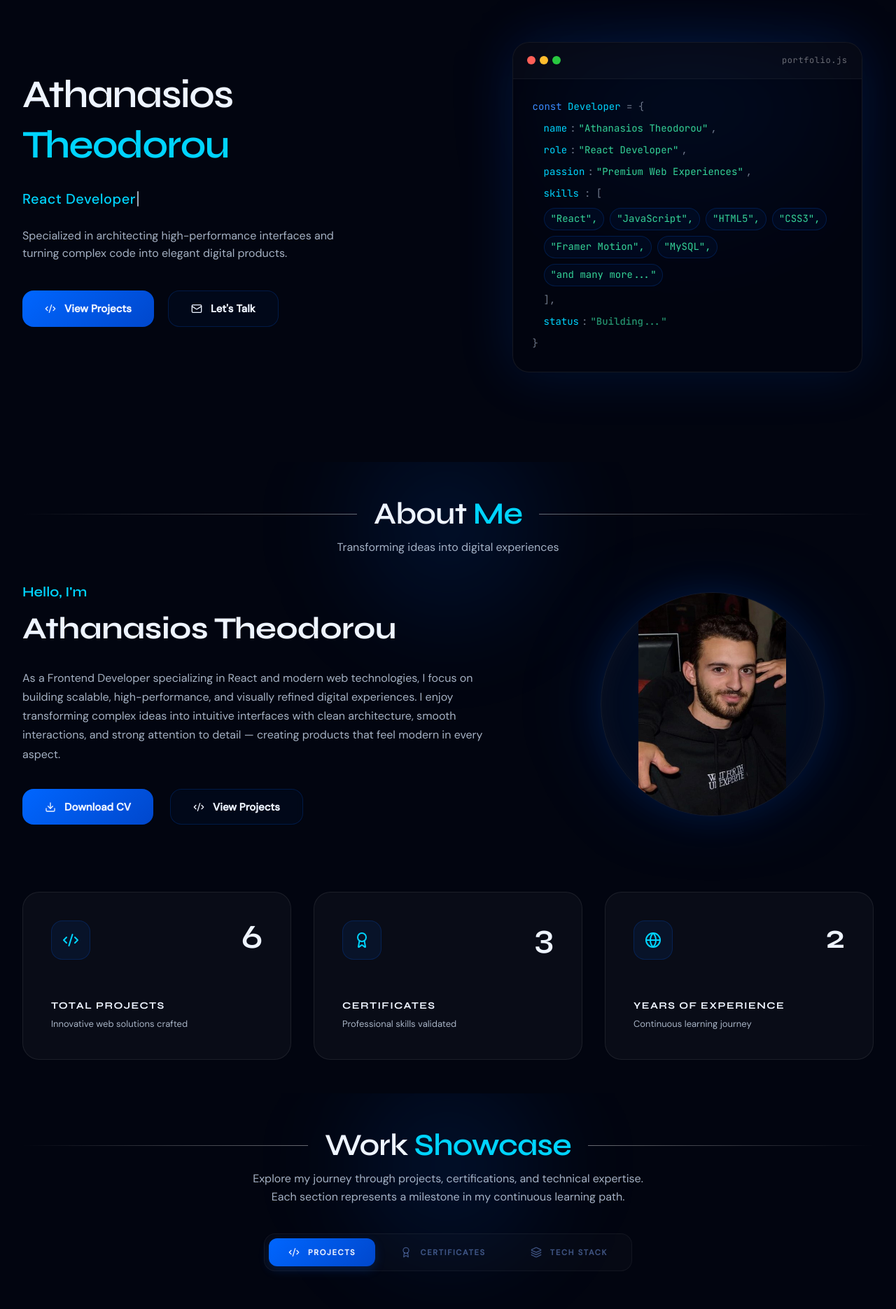
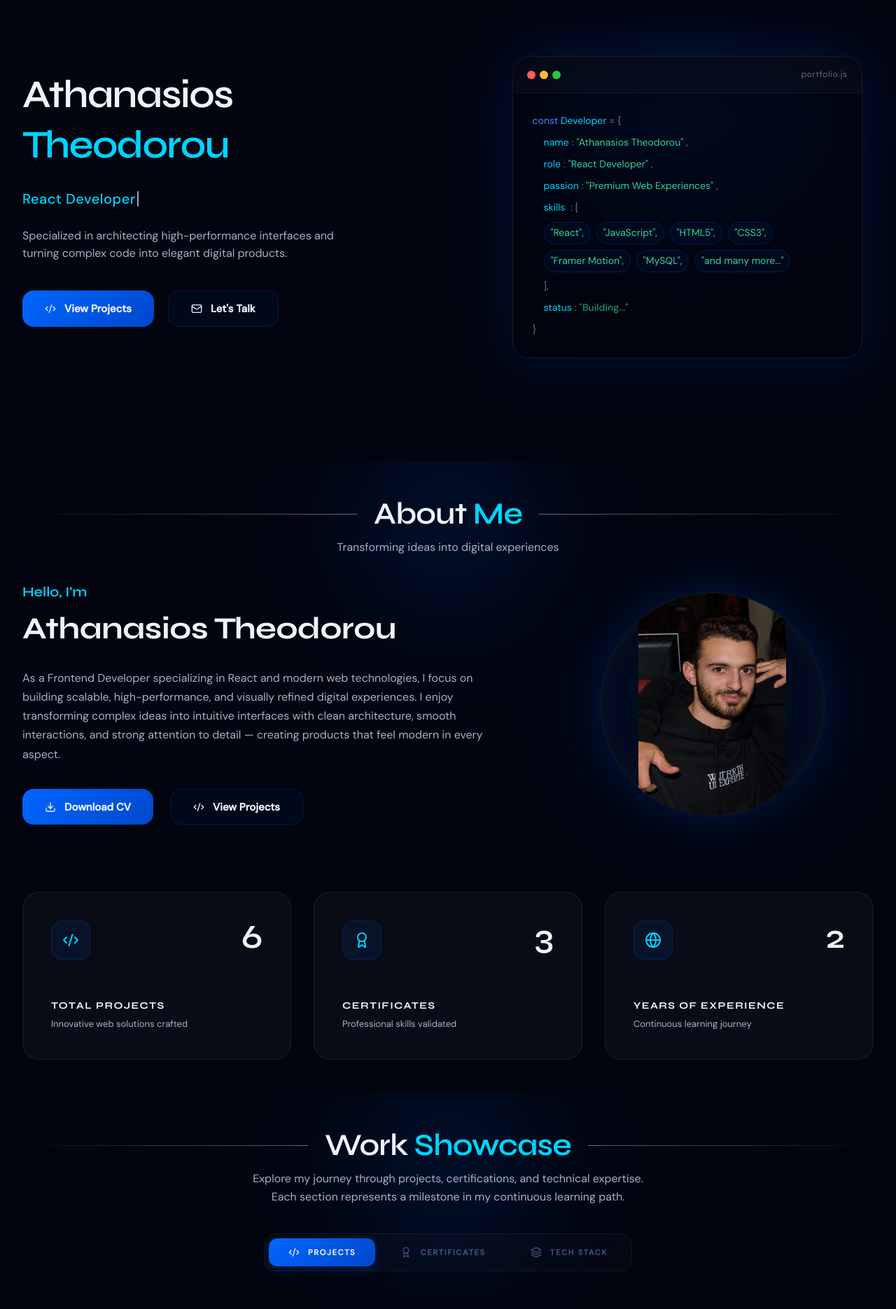
Before and after one commit to athanasios-theodorou/TheoDev-Portfolio, a React (Vite) app: page / in a window 1280 px wide. Shown: the part 140-2010 px from the top of the page at 70% size. Built offline with nearby package versions, Linux system fonts and the light colour scheme.

Commit message:
style(ui): replace font-mono typography and clean up tokens.css

```diff
--- a/src/components/layout/Navbar/subcomponents/MobileMenu.module.css
+++ b/src/components/layout/Navbar/subcomponents/MobileMenu.module.css
@@ -93,7 +93,7 @@
   border: 1px solid var(--border-muted);
   border-radius: 99px;
   color: var(--text-disabled);
-  font-family: var(--font-mono);
+  font-family: var(--font-display);
   font-size: 0.65rem;
   text-transform: uppercase;
   letter-spacing: 0.05em;
--- a/src/components/layout/Navbar/subcomponents/NavbarActions.module.css
+++ b/src/components/layout/Navbar/subcomponents/NavbarActions.module.css
@@ -46,7 +46,7 @@
 }
 
 .theme-btn-text {
-  font-family: var(--font-mono);
+  font-family: var(--font-body);
   font-size: 0.65rem;
   letter-spacing: 0.15em;
   text-transform: uppercase;
--- a/src/components/sections/Home/subcomponents/CodePanel.module.css
+++ b/src/components/sections/Home/subcomponents/CodePanel.module.css
@@ -73,7 +73,7 @@
   color: var(--text-disabled);
   font-size: 0.75rem;
   letter-spacing: 0.05em;
-  font-family: var(--font-mono);
+  font-family: var(--font-body);
 }
 
 /* CONTENT */
@@ -82,7 +82,7 @@
   flex-direction: column;
   gap: 0.45rem;
   padding: 1.75rem;
-  font-family: var(--font-mono);
+  font-family: var(--font-body);
   font-size: 0.875rem;
   line-height: 1.7;
 }
--- a/src/components/sections/Work/subcomponents/ProjectCard.module.css
+++ b/src/components/sections/Work/subcomponents/ProjectCard.module.css
@@ -66,7 +66,7 @@
 .project-status-badge {
   padding: 0.2rem 0.625rem;
   border-radius: 9999px;
-  font-family: var(--font-display);
+  font-family: var(--font-body);
   font-size: 0.65rem;
   backdrop-filter: blur(10px);
   background: var(--glass-heavy);
--- a/src/styles/tokens.css
+++ b/src/styles/tokens.css
@@ -2,7 +2,6 @@
   /* ── 1. FONTS ────────────────────────────────────────── */
   --font-display: "Syne", sans-serif;
   --font-body: "DM Sans", sans-serif;
-  --font-mono: "JetBrains Mono", monospace;
 
   /* ── 2. BRAND COLORS ─────────────────────────────────── */
   --primary: #0066ff;
```
